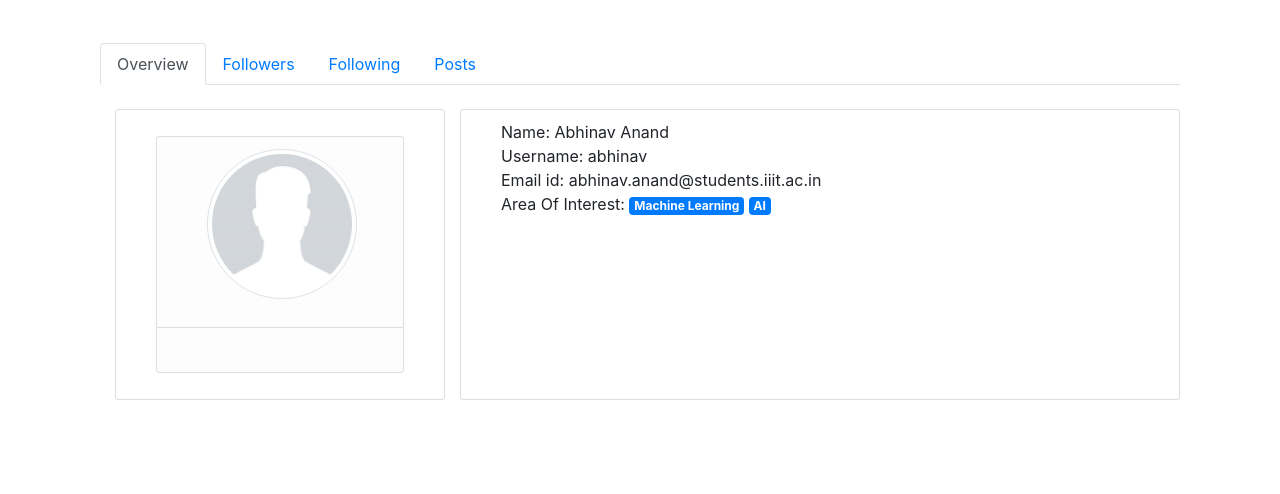
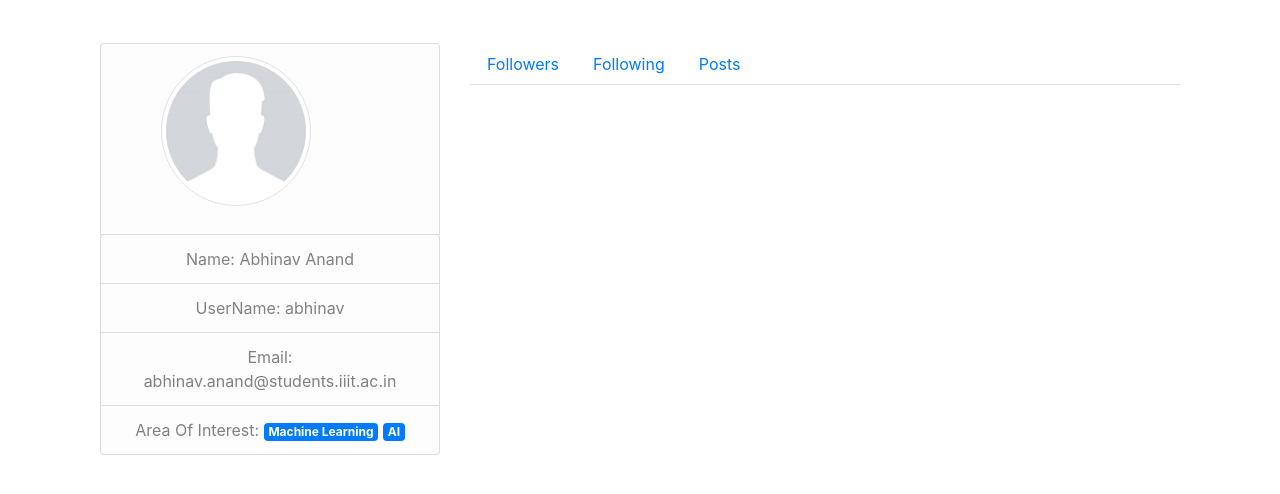
Before and after one commit to Salt-Peter/sce-proj, a Flask app: page /user/abhinav in a window 1280 px wide. Shown: the part 61-555 px from the top of the page. Run offline with Flask 2, Linux system fonts and the light colour scheme; data comes from the database, SQL or seed files in the repository; some libraries are stand-ins or nearby versions.

Commit message:
public profile UI update

```diff
--- a/iiit_research/templates/profile.html
+++ b/iiit_research/templates/profile.html
@@ -2,11 +2,13 @@
 {% block content %}
     <div class="container">
         <br>
+        <div class="row">
+            <div class="col-md-4">
+                {% include "profile_components/basic_info.html" %}
+            </div>
+            <div class = "col-md-8">
                 <!-- Nav tabs -->
                 <ul class="nav nav-tabs" role="tablist">
-            <li class="nav-item">
-                <a class="nav-link active" data-toggle="tab" href="#home">Overview</a>
-            </li>
                     <li class="nav-item">
                         <a class="nav-link" data-toggle="tab" href="#menu1">Followers</a>
                     </li>
@@ -20,15 +22,19 @@
 
                 <!-- Tab panes -->
                 <div class="tab-content">
-            {% include "profile_components/basic_info.html" %}
+
 
                     {% include "profile_components/followers.html" %}
 
                     {% include "profile_components/following.html" %}
 
-{#            {% include "profile_components/posts.html" %}#}
+                    {# {% include "profile_components/posts.html" %} #}
+
 
 
                 </div>
             </div>
+        </div>
+
+    </div>
 {% endblock content %}
--- a/iiit_research/templates/profile_components/basic_info.html
+++ b/iiit_research/templates/profile_components/basic_info.html
@@ -1,30 +1,16 @@
-<div id="home" class="container tab-pane active"><br>
-    <div class="row">
-        <div class="col-md-4">
-          <div class="content-section">
-            <p class='text-muted'>
-              <ul class="list-group">
-                <li class="list-group-item list-group-item-light" style="padding-left: 50px">
-                    <img src="{{ url_for('static', filename='profile_pics/'+ user.profile_pic ) }}" alt=""
-                         class="img-thumbnail rounded-circle account-img float-left"
-                         style="height:150px; width: 150px;">
-                </li>
-                <li class="list-group-item list-group-item-light">
-                    {% include 'profile_components/btn_follow.html' %}
-                </li>
-              </ul>
-            </p>
-          </div>
-        </div>
-
-        <div class="content-section col-md-8">
-            <span>Name: {{ user.name }}</span><br>
-            <span>Username: {{ user.username }}</span><br>
-            <span>Email id: {{ user.email }}</span><br>
-            <span>Area Of Interest:  {% for interest in user.interests %}
+<div class="media">
+    <ul class="list-group" style="text-align: center">
+        <li class="list-group-item list-group-item-light" style="padding-left: 60px">
+            <img src="{{ url_for('static', filename='profile_pics/'+ user.profile_pic ) }}" alt="" class="img-thumbnail rounded-circle account-img float-left" style="height:150px; width: 150px;">
+        </li>
+        <div class="media-body">
+            <li class="list-group-item list-group-item-light" >Name: {{user.name}}</li>
+            <li class="list-group-item list-group-item-light">UserName: {{user.username}}</li>
+            <li class="list-group-item list-group-item-light">Email: {{user.email}}</li>
+            <li class="list-group-item list-group-item-light"><span>Area Of Interest:  {% for interest in user.interests %}
                 <span class="badge badge-primary">{{ interest.name }}</span>
                {% endfor %}
-            </span>
+            </span></li>
         </div>
-    </div>
+    </ul>
 </div>
--- a/iiit_research/templates/profile_components/followers.html
+++ b/iiit_research/templates/profile_components/followers.html
@@ -1,6 +1,6 @@
 <div id="menu1" class="container tab-pane fade">
     <div class="table-responsive">
-        <table class="table table-hover" style="width: 25%">
+        <table class="table table-hover" style="width: 40%">
             <tbody>
             {% for username, name in followers %}
                 <tr>
```
Lines whose indentation alone changed are shown as unchanged.
